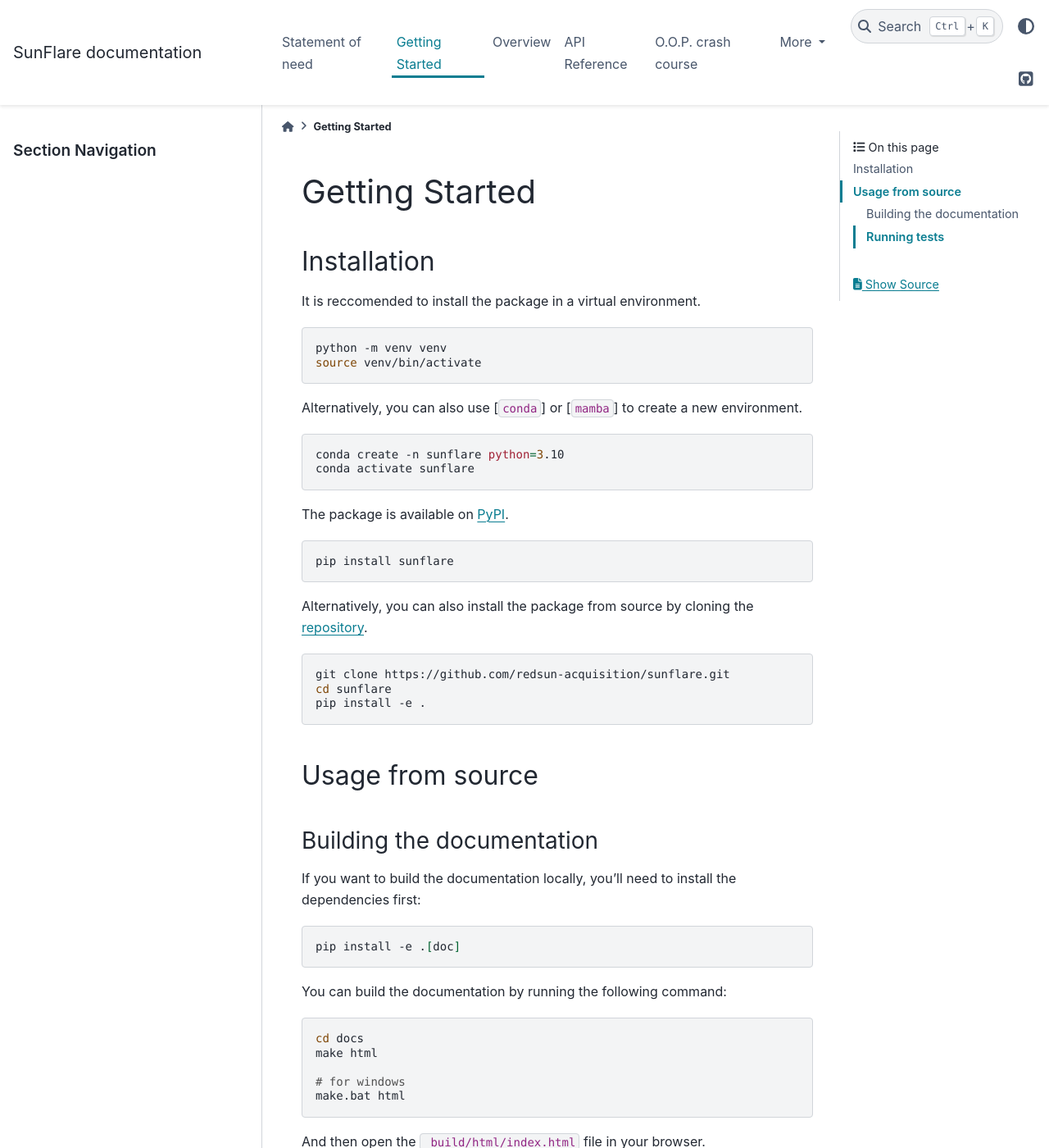
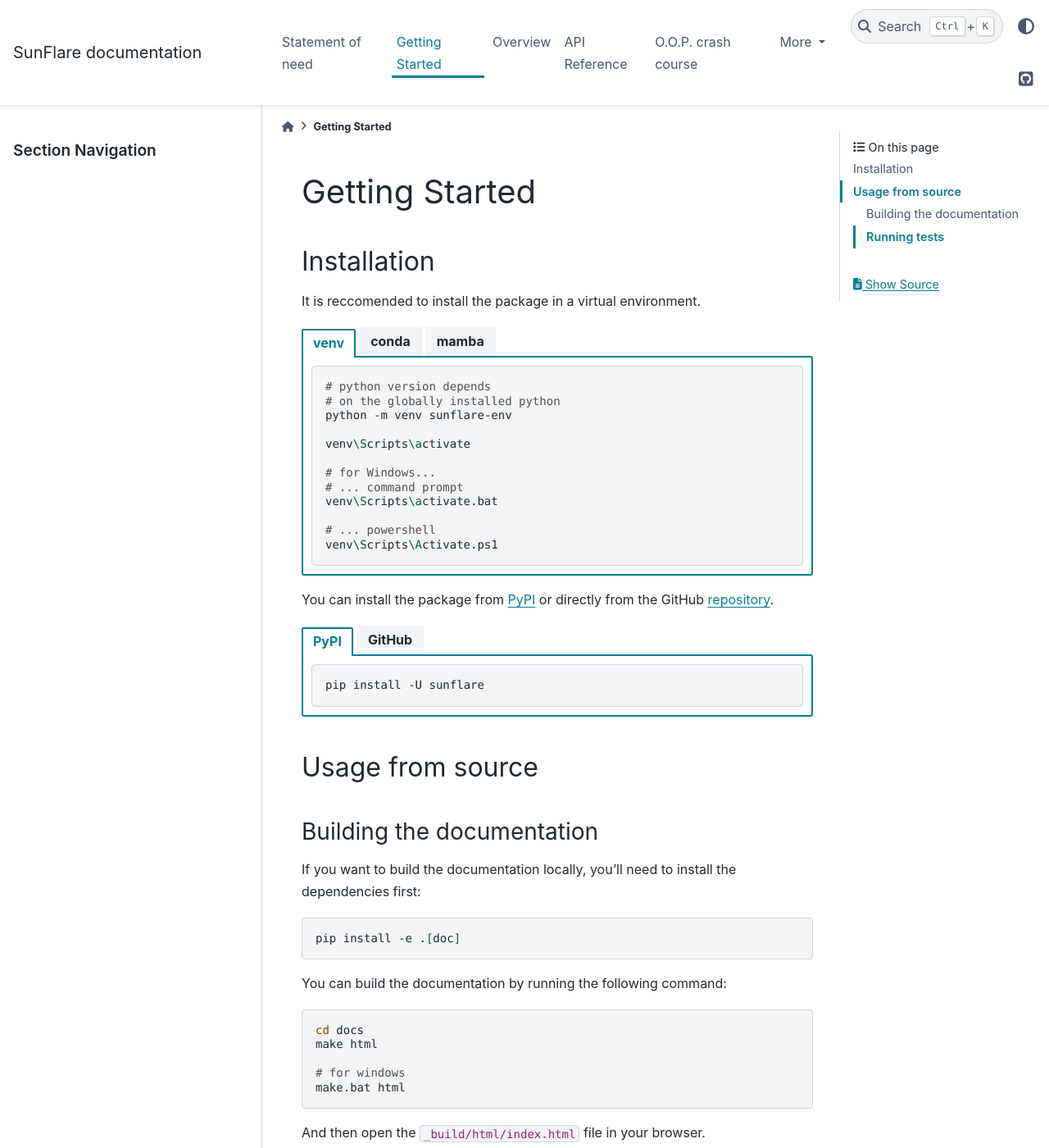
Before and after one commit to redsun-acquisition/sunflare, a Sphinx documentation site: the page built from docs/getting_started.md, in a window 1280 px wide and 1400 px high. Shown: the whole window at 82% size. Built offline with Sphinx 7.4.7 and the PyData theme 0.15.4, drawn with Linux system fonts in a browser that asks for light colours.

Commit message:
Update documentation
- use sphinx-design for tabular content

````diff
--- a/docs/conf.py
+++ b/docs/conf.py
@@ -28,6 +28,7 @@
     'sphinx.ext.intersphinx',
     'sphinx.ext.autosummary',
     'sphinxcontrib.mermaid',
+    'sphinx_design',
     'myst_parser'
 ]
 
@@ -54,7 +55,7 @@
     "icon_links": [
         {
             "name": "GitHub",
-            "url": f"https://github.com/{github_repo}/{github_user}",
+            "url": f"https://github.com/{github_user}/{github_repo}",
             "icon": "fa-brands fa-square-github",
             "type": "fontawesome",
         }
@@ -63,7 +64,7 @@
 
 mermaid_version = "11.4.0"
 myst_fence_as_directive = ["mermaid"]
-myst_enable_extensions = ["attrs_block"]
+myst_enable_extensions = ['attrs_block', 'colon_fence']
 
 html_css_files = [
     'custom.css',
@@ -79,3 +80,5 @@
 
 napoleon_numpy_docstring = True
 autodoc_typehints = 'description'
+
+myst_heading_anchors = 3
--- a/docs/getting_started.md
+++ b/docs/getting_started.md
@@ -4,31 +4,53 @@
 
 It is reccomended to install the package in a virtual environment.
 
-```bash
-python -m venv venv
-source venv/bin/activate
+::::{tab-set}
+:::{tab-item} venv
+```{code-block} shell
+# python version depends
+# on the globally installed python
+python -m venv sunflare-env
+
+venv\Scripts\activate
+
+# for Windows...
+# ... command prompt
+venv\Scripts\activate.bat
+
+# ... powershell
+venv\Scripts\Activate.ps1
 ```
+:::
+:::{tab-item} conda
+```{code-block} shell
+conda create -n redsun-env python=3.9
+conda activate redsun-env
+```
+:::
+:::{tab-item} mamba
+```{code-block} shell
+mamba create -n redsun-env python=3.9
+mamba activate redsun-env
+```
+:::
+::::
 
-Alternatively, you can also use [`conda`] or [`mamba`] to create a new environment.
+You can install the package from [PyPI] or directly from the GitHub [repository].
 
-```bash
-conda create -n sunflare python=3.10
-conda activate sunflare
+::::{tab-set}
+:::{tab-item} PyPI
+```{code-block} shell
+pip install -U sunflare
 ```
-
-The package is available on [PyPI].
-
-```bash
-pip install sunflare
-```
-
-Alternatively, you can also install the package from source by cloning the [repository].
-
-```bash
+:::
+:::{tab-item} GitHub
+```{code-block} shell
 git clone https://github.com/redsun-acquisition/sunflare.git
 cd sunflare
 pip install -e .
 ```
+:::
+::::
 
 ## Usage from source
 
--- a/pyproject.toml
+++ b/pyproject.toml
@@ -42,6 +42,7 @@
     "sphinx",
     "pydata-sphinx-theme",
     "sphinxcontrib-mermaid",
+    "sphinx-design",
     "myst-parser"
 ]
 dev = [
````
Also changed, not shown: docs/overview/model.md (+23 -17 lines).
